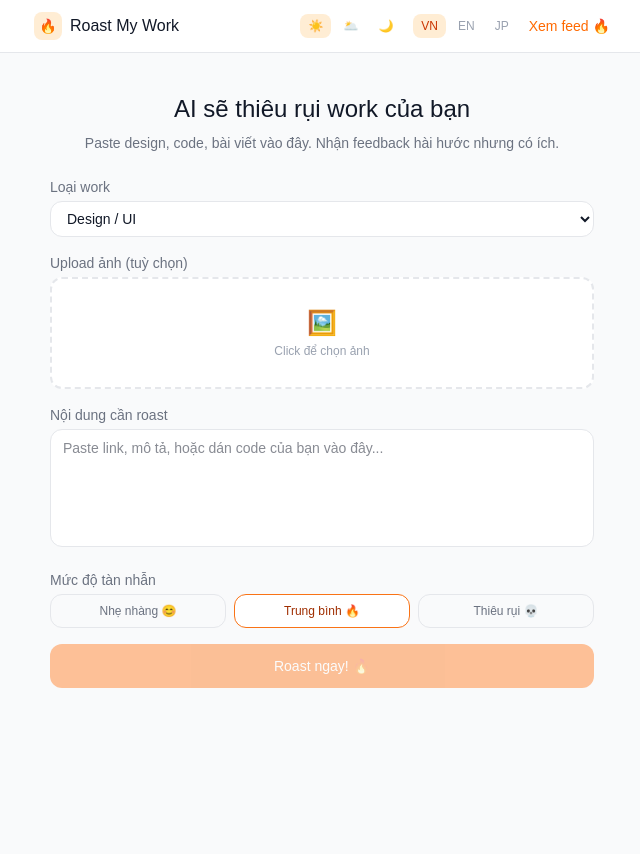
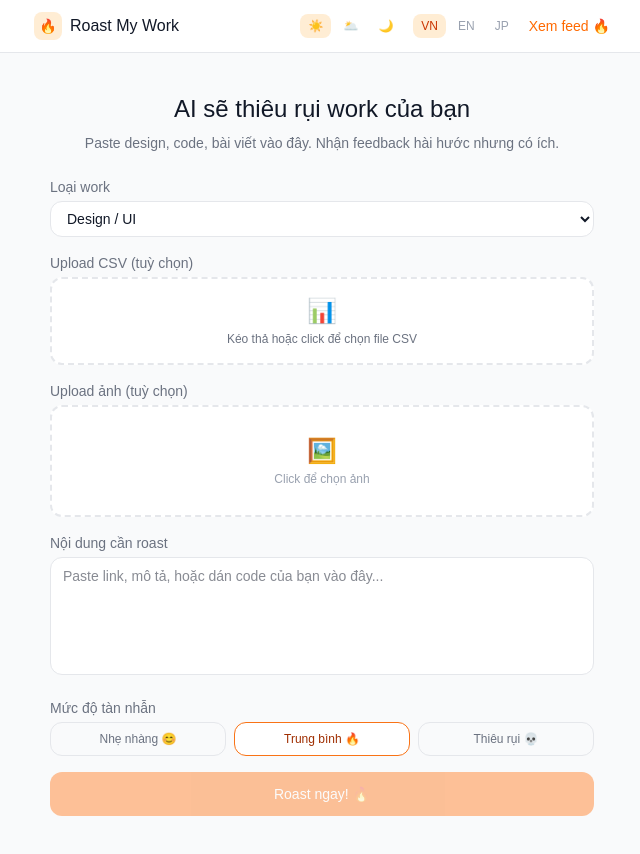
Before and after one commit to hoantelseai/My_AI_App, a Next.js app: page / in a window 1280 px wide. Shown: the whole page, without its empty margins (318-958 px from the left). Before the commit the page ends 800 px from the top, so only its background shows below. Built offline with nearby package versions, Linux system fonts and the light colour scheme.

Commit message:
add CSV drag and drop upload

```diff
--- a/app/api/roast/route.js
+++ b/app/api/roast/route.js
@@ -26,6 +26,9 @@ export async function POST(request) {
     đo lường được, formatting. Đóng vai recruiter đã đọc 200 CV hôm nay.`,
       "Pitch deck": `Tập trung vào: problem/solution clarity, market size,
     traction, storytelling. Đóng vai VC đã nghe 50 pitch tuần này.`,
+    "CSV Data": `Đây là dữ liệu CSV. Tập trung vào: cấu trúc data,
+    tên cột có rõ ràng không, có missing data không,
+    data types có hợp lý không, gợi ý cải thiện schema.`,
     }[category] ?? `Nhận xét tổng quát về chất lượng và tính chuyên nghiệp.`;
 
   const fireLevelInstruction =
--- a/app/components/RoastForm.js
+++ b/app/components/RoastForm.js
@@ -12,12 +12,15 @@ export default function RoastForm() {
   const [roast, setRoast] = useState(null);
   const [image, setImage] = useState(null);
   const [imagePreview, setImagePreview] = useState(null);
+  const [csvData, setCsvData] = useState(null);
+  const [csvName, setCsvName] = useState("");
+  const [isDragging, setIsDragging] = useState(false);
 
   const CATEGORIES = {
-    vi: ["Design / UI", "Code", "Bài viết", "CV", "Pitch deck"],
-    en: ["Design / UI", "Code", "Article", "CV", "Pitch deck"],
-    ja: ["Design / UI", "Code", "記事", "履歴書", "ピッチデック"],
-  }[lang] ?? ["Design / UI", "Code", "Bài viết", "CV", "Pitch deck"];
+    vi: ["Design / UI", "Code", "Bài viết", "CV", "Pitch deck" , "CSV Data"],
+    en: ["Design / UI", "Code", "Article", "CV", "Pitch deck", "CSV Data"],
+    ja: ["Design / UI", "Code", "記事", "履歴書", "ピッチデック", "CSV Data"],
+  }[lang] ?? ["Design / UI", "Code", "Bài viết", "CV", "Pitch deck", "CSV Data"];
   const FIRE_LEVELS = [
     { label: t.gentle, value: "gentle" },
     { label: t.medium, value: "medium" },
@@ -59,7 +62,7 @@ export default function RoastForm() {
   }
 
   async function handleSubmit() {
-    if (!content.trim() && !image) return;
+    if (!content.trim() && !image && !csvData) return;
     setLoading(true);
     setRoast(null);
 
@@ -78,6 +81,27 @@ export default function RoastForm() {
     } finally {
       setLoading(false);
     }
+  }
+
+  function handleCSV(file) {
+    if (!file || !file.name.endsWith(".csv")) return;
+    setCsvName(file.name);
+    const reader = new FileReader();
+    reader.onload = (e) => {
+      const text = e.target.result;
+      // Lấy tối đa 50 dòng đầu để tránh quá dài
+      const lines = text.split("\n").slice(0, 50).join("\n");
+      setCsvData(lines);
+      setContent(lines); // tự điền vào textarea
+    };
+    reader.readAsText(file);
+  }
+
+  function handleDrop(e) {
+    e.preventDefault();
+    setIsDragging(false);
+    const file = e.dataTransfer.files[0];
+    handleCSV(file);
   }
 
   return (
@@ -105,6 +129,73 @@ export default function RoastForm() {
             <option key={c}>{c}</option>
           ))}
         </select>
+      </div>
+
+      {/* CSV Upload */}
+      <div>
+        <label
+          className="text-sm mb-1 block"
+          style={{ color: "var(--text-muted)" }}
+        >
+          Upload CSV (tuỳ chọn)
+        </label>
+        <div
+          onDrop={handleDrop}
+          onDragOver={(e) => {
+            e.preventDefault();
+            setIsDragging(true);
+          }}
+          onDragLeave={() => setIsDragging(false)}
+          className="w-full border-2 border-dashed rounded-xl p-4 text-center
+               transition-colors cursor-pointer"
+          style={{
+            borderColor: isDragging ? "#f97316" : "var(--border)",
+            backgroundColor: isDragging ? "#fff7ed" : "var(--bg-card)",
+          }}
+          onClick={() => document.getElementById("csv-input").click()}
+        >
+          {csvName ? (
+            <div>
+              <p
+                className="text-sm font-medium"
+                style={{ color: "var(--text)" }}
+              >
+                📄 {csvName}
+              </p>
+              <p
+                className="text-xs mt-1"
+                style={{ color: "var(--text-muted)" }}
+              >
+                {csvData?.split("\n").length} dòng đã load
+              </p>
+              <button
+                onClick={(e) => {
+                  e.stopPropagation();
+                  setCsvData(null);
+                  setCsvName("");
+                  setContent("");
+                }}
+                className="text-xs text-red-400 hover:text-red-500 mt-1"
+              >
+                Xoá file
+              </button>
+            </div>
+          ) : (
+            <div>
+              <p className="text-2xl mb-1">📊</p>
+              <p className="text-xs" style={{ color: "var(--text-muted)" }}>
+                Kéo thả hoặc click để chọn file CSV
+              </p>
+            </div>
+          )}
+          <input
+            id="csv-input"
+            type="file"
+            accept=".csv"
+            className="hidden"
+            onChange={(e) => handleCSV(e.target.files[0])}
+          />
+        </div>
       </div>
 
       {/* Upload ảnh */}
@@ -215,7 +306,7 @@ export default function RoastForm() {
       {/* Submit */}
       <button
         onClick={handleSubmit}
-        disabled={loading || (!content.trim() && !image)}
+        disabled={loading || (!content.trim() && !image && !csvData)}
         className="w-full py-3 rounded-xl bg-orange-500 text-white font-medium
                    text-sm hover:bg-orange-600 disabled:opacity-40
                    disabled:cursor-not-allowed transition-colors"
```
